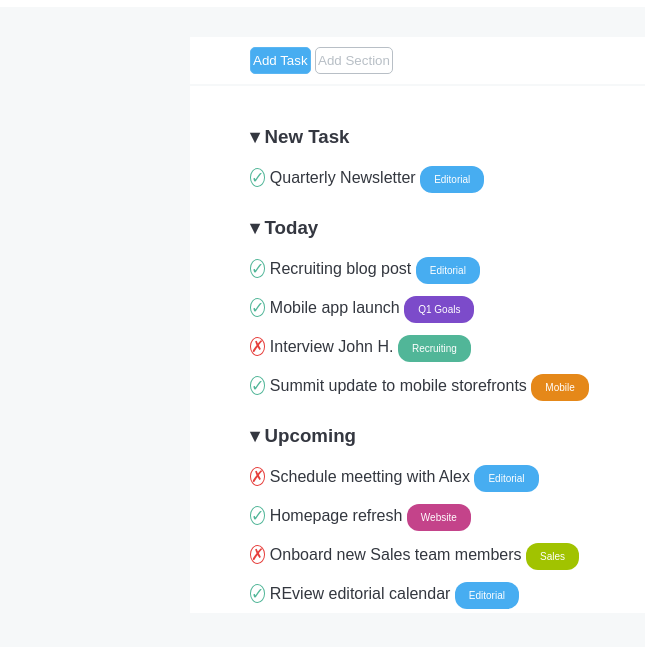
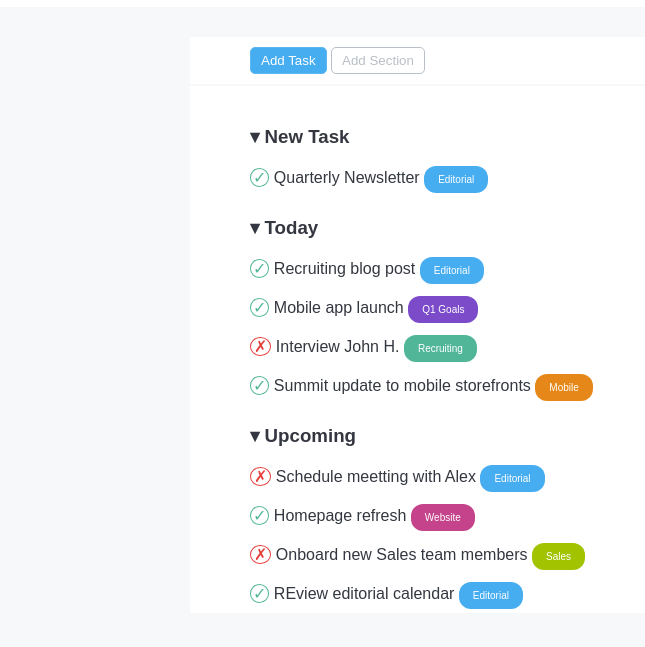
Before and after one commit to Al-E-00/html-css-toboolist, a plain HTML site: page index.html in a window 1280 px wide. Shown: the part 63-710 px from the top of the page, without its empty margins (0-645 px from the left). Drawn offline with Linux system fonts and the light colour scheme.

Commit message:
final correction

```diff
--- a/css/style.css
+++ b/css/style.css
@@ -59,24 +59,28 @@ h3 {
     background-color: rgb(71, 173, 241);
     border: 1px solid rgb(91, 182, 242);
     color: white;
+    padding: 5px 10px;
 }
 
 .white-button {
     background-color: white;
     border: 1px solid rgb(184, 191, 198);
     color:rgb(184, 191, 198);
+    padding: 5px 10px;
 }
 
 .cross{
     color: rgb(230, 63, 60);
     border: 1px solid rgb(230, 63, 60);
     border-radius: 50%;
+    padding: 0 3px;
 }
 
 .check{
     color: rgb(81,182,152);
     border: 1px solid rgb(81, 182, 152);
     border-radius: 50%;
+    padding: 0 2px;
 }
 
 .tag {
```
